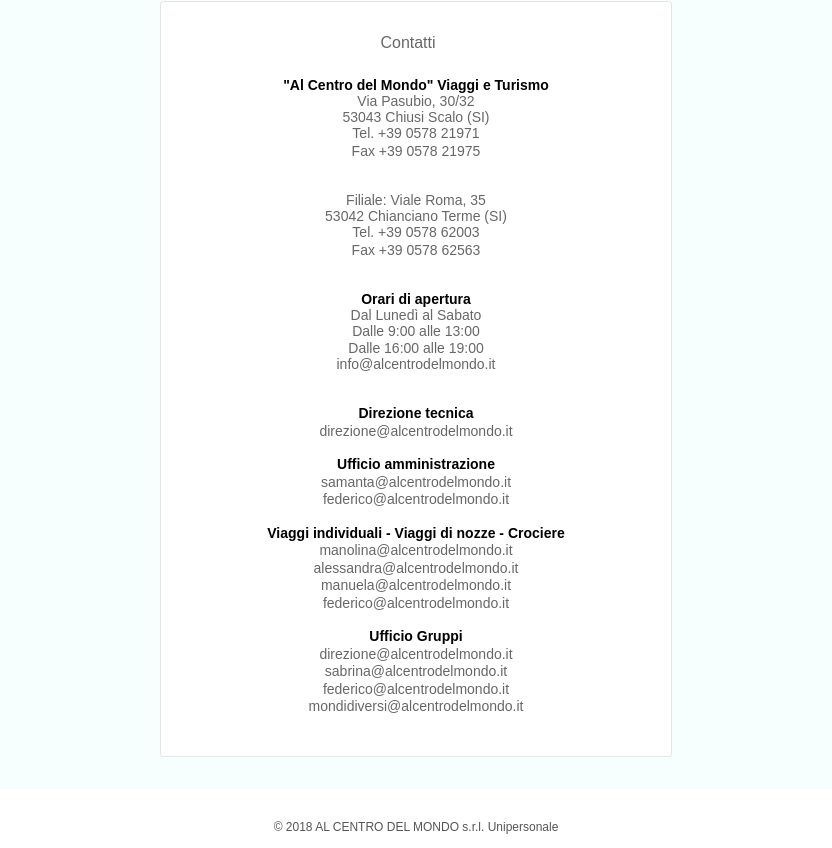
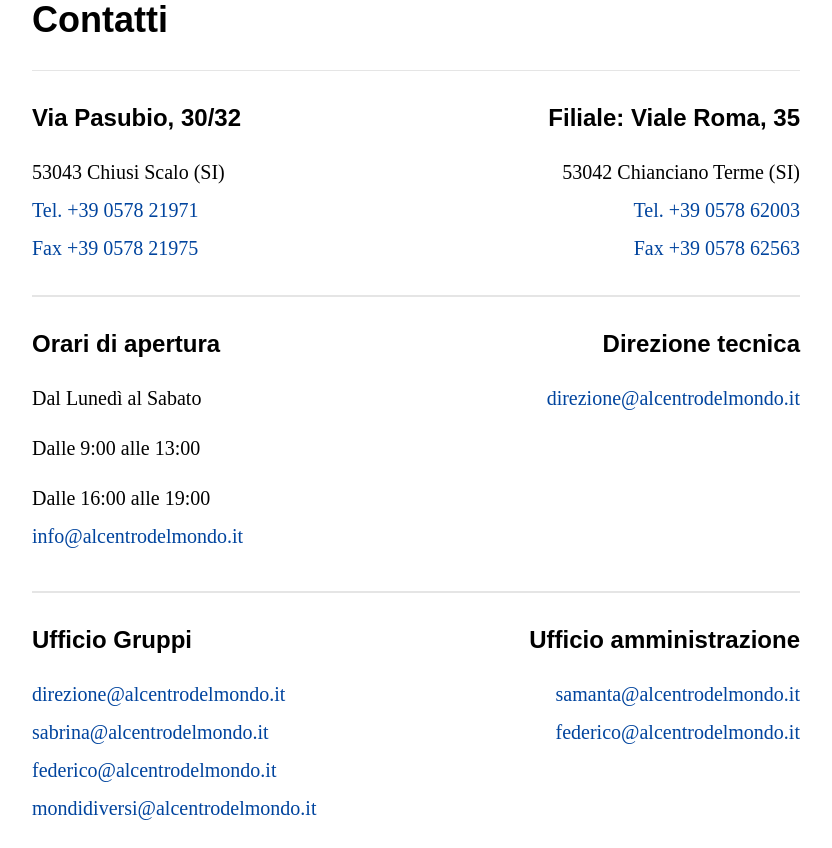
Before and after one commit to eneax/globetrotter, a React (Create React App) app: page /contact in a window 1280 px wide. Shown: the part 463-1311 px from the top of the page, without its empty margins (224-1056 px from the left). Built offline with nearby package versions, Linux system fonts and the light colour scheme.

Commit message:
Refactor Contact component

```diff
--- a/src/components/Contact.js
+++ b/src/components/Contact.js
@@ -7,93 +7,82 @@ const Contact = () => {
     <div className='ph3-ns'>
       <Header/>
 
-      <section className="bg-washed-blue pa2 pa4-ns tc">
-        <article className="ba b--black-10 br2 bg-white pa4 mw6 center">
-          <div>
-            <h4 className="f5 fw4 black-60 dib v-mid mv0 mr3">Contatti</h4>
+      <section className="mw7 center baskerville">
+        <h2 className="f4 f2-ns fw6 ph3 ph0-l avenir">Contatti</h2>
+        <article className="bt bb b--black-10">
+          <div className="db pv4 ph3 ph0-l no-underline black">
+            <div className="flex flex-column flex-row-ns">
+              <div className="pr3-ns mb4 mb0-ns w-100 w-40-ns">
+                <h3 className="f5 f3-ns avenir mt0 lh-title">Via Pasubio, 30/32</h3>
+                <p className="f6 f4-l lh-copy mb2">53043 Chiusi Scalo (SI)</p>
+                <a href="tel:+39 0578 21971" className="f6 f4-l lh-copy mv2 db dark-blue link lh-title underline-hover">Tel. +39 0578 21971</a>
+                <a href="tel:+39 0578 21975" className="f6 f4-l lh-copy mv0 db dark-blue link lh-title underline-hover">Fax +39 0578 21975</a>
+              </div>
+              <div className="w-100 w-60-ns pl3-ns tr-ns">
+                <h3 className="f5 f3-ns avenir mt0 lh-title">Filiale: Viale Roma, 35</h3>
+                <p className="f6 f4-l lh-copy mb2">53042 Chianciano Terme (SI)</p>
+                <a href="tel:+39 0578 62003" className="f6 f4-l lh-copy mv2 db dark-blue link lh-title underline-hover">Tel. +39 0578 62003</a>
+                <a href="tel:+39 0578 62563" className="f6 f4-l lh-copy mv0 db dark-blue link lh-title underline-hover">Fax +39 0578 62563</a>
+              </div>
+            </div>
           </div>
+        </article>
+      </section>
 
-          <ul className="list f6 pl0 mt3 mb0">
-            <li className="pv2">
-              <span className="fw7">"Al Centro del Mondo" Viaggi e Turismo</span>
-              <span className="db black-60">Via Pasubio, 30/32</span>
-              <span className="db black-60">53043 Chiusi Scalo (SI)</span>
-              <a href="tel:+39 0578 21971" className="db black-60 link lh-title underline-hover">Tel. +39 0578 21971</a>
-              <a href="tel:+39 0578 21975" className="db black-60 link lh-title underline-hover">Fax +39 0578 21975</a>
-            </li>
-          </ul>
+      <section className="mw7 center baskerville">
+        <article className="bt bb b--black-10">
+          <div className="db pv4 ph3 ph0-l no-underline black">
+            <div className="flex flex-column flex-row-ns">
+              <div className="pr3-ns mb4 mb0-ns w-100 w-40-ns">
+                <h3 className="f5 f3-ns avenir mt0 lh-title">Orari di apertura</h3>
+                <p className="f6 f4-l lh-copy mb2">Dal Lunedì al Sabato</p>
+                <p className="f6 f4-l lh-copy mb2">Dalle 9:00 alle 13:00</p>
+                <p className="f6 f4-l lh-copy mb2">Dalle 16:00 alle 19:00</p>
+                <a href="mailto:info@alcentrodelmondo.it" className="f6 f4-l lh-copy mv2 db dark-blue link lh-title underline-hover">info@alcentrodelmondo.it</a>
+              </div>
+              <div className="w-100 w-60-ns pl3-ns tr-ns">
+                <h3 className="f5 f3-ns avenir mt0 lh-title">Direzione tecnica</h3>
+                <a href="mailto:direzione@alcentrodelmondo.it" className="f6 f4-l lh-copy mv2 db dark-blue link lh-title underline-hover">direzione@alcentrodelmondo.it</a>
+              </div>
+            </div>
+          </div>
+        </article>
+      </section>
 
-          <ul className="list f6 pl0 mt3 mb0">
-            <li className="pv2">
-              <span className="db black-60">Filiale: Viale Roma, 35</span>
-              <span className="db black-60">53042 Chianciano Terme (SI)</span>
-              <a href="tel:+39 0578 62003" className="db black-60 link lh-title underline-hover">Tel. +39 0578 62003</a>
-              <a href="tel:+39 0578 62563" className="db black-60 link lh-title underline-hover">Fax +39 0578 62563</a>
-            </li>
-          </ul>
+      <section className="mw7 center baskerville">
+        <article className="bt bb b--black-10">
+          <div className="db pv4 ph3 ph0-l no-underline black">
+            <div className="flex flex-column flex-row-ns">
+              <div className="pr3-ns mb4 mb0-ns w-100 w-40-ns">
+                <h3 className="f5 f3-ns avenir mt0 lh-title">Ufficio Gruppi</h3>
+                <a href="mailto:direzione@alcentrodelmondo.it" className="f6 f4-l lh-copy mv2 db dark-blue link lh-title underline-hover">direzione@alcentrodelmondo.it</a>
+                <a href="mailto:sabrina@alcentrodelmondo.it" className="f6 f4-l lh-copy mv2 db dark-blue link lh-title underline-hover">sabrina@alcentrodelmondo.it</a>
+                <a href="mailto:federico@alcentrodelmondo.it" className="f6 f4-l lh-copy mv2 db dark-blue link lh-title underline-hover">federico@alcentrodelmondo.it</a>
+                <a href="mailto:mondidiversi@alcentrodelmondo.it" className="f6 f4-l lh-copy mv2 db dark-blue link lh-title underline-hover">mondidiversi@alcentrodelmondo.it</a>
+              </div>
+              <div className="w-100 w-60-ns pl3-ns tr-ns">
+                <h3 className="f5 f3-ns avenir mt0 lh-title">Ufficio amministrazione</h3>
+                <a href="mailto:samanta@alcentrodelmondo.it" className="f6 f4-l lh-copy mv2 db dark-blue link lh-title underline-hover">samanta@alcentrodelmondo.it</a>
+                <a href="mailto:federico@alcentrodelmondo.it" className="f6 f4-l lh-copy mv2 db dark-blue link lh-title underline-hover">federico@alcentrodelmondo.it</a>
+              </div>
+            </div>
+          </div>
+        </article>
+      </section>
 
-          <ul className="list f6 pl0 mt3 mb0">
-            <li className="pv2">
-              <span className="fw7">Orari di apertura</span>
-              <span className="db black-60">Dal Lunedì al Sabato</span>
-              <span className="db black-60">Dalle 9:00 alle 13:00</span>
-              <span className="db black-60">Dalle 16:00 alle 19:00</span>
-              <a href="mailto:info@alcentrodelmondo.it" className="link blue lh-title underline-hover" target="_blank" rel="noopener noreferrer">
-                <span className="db black-60">info@alcentrodelmondo.it</span>
-              </a>
-            </li>
-          </ul>
-
-          <ul className="list f6 pl0 mt3 mb0">
-            <li className="pv2">
-              <span className="fw7">Direzione tecnica</span>
-              <a href="mailto:direzione@alcentrodelmondo.it" className="link blue lh-title underline-hover" target="_blank" rel="noopener noreferrer">
-                <span className="db black-60">direzione@alcentrodelmondo.it</span>
-              </a>
-            </li>
-
-            <li className="pv2">
-              <span className="fw7">Ufficio amministrazione</span>
-              <a href="mailto:samanta@alcentrodelmondo.it" className="link blue lh-title underline-hover" target="_blank" rel="noopener noreferrer">
-                <span className="db black-60">samanta@alcentrodelmondo.it</span>
-              </a>
-              <a href="mailto:federico@alcentrodelmondo.it" className="link blue lh-title underline-hover" target="_blank" rel="noopener noreferrer">
-                <span className="db black-60">federico@alcentrodelmondo.it</span>
-              </a>
-            </li>
-
-            <li className="pv2">
-              <span className="fw7">Viaggi individuali - Viaggi di nozze - Crociere</span>
-              <a href="mailto:manolina@alcentrodelmondo.it" className="link blue lh-title underline-hover" target="_blank" rel="noopener noreferrer">
-                <span className="db black-60">manolina@alcentrodelmondo.it</span>
-              </a>
-              <a href="mailto:alessandra@alcentrodelmondo.it" className="link blue lh-title underline-hover" target="_blank" rel="noopener noreferrer">
-                <span className="db black-60">alessandra@alcentrodelmondo.it</span>
-              </a>
-              <a href="mailto:manuela@alcentrodelmondo.it" className="link blue lh-title underline-hover" target="_blank" rel="noopener noreferrer">
-                <span className="db black-60">manuela@alcentrodelmondo.it</span>
-              </a>
-              <a href="mailto:federico@alcentrodelmondo.it" className="link blue lh-title underline-hover" target="_blank" rel="noopener noreferrer">
-                <span className="db black-60">federico@alcentrodelmondo.it</span>
-              </a>
-            </li>
-
-            <li className="pv2">
-              <span className="fw7">Ufficio Gruppi</span>
-              <a href="mailto:direzione@alcentrodelmondo.it" className="link blue lh-title underline-hover" target="_blank" rel="noopener noreferrer">
-                <span className="db black-60">direzione@alcentrodelmondo.it</span>
-              </a>
-              <a href="mailto:sabrina@alcentrodelmondo.it" className="link blue lh-title underline-hover" target="_blank" rel="noopener noreferrer">
-                <span className="db black-60">sabrina@alcentrodelmondo.it</span>
-              </a>
-              <a href="mailto:federico@alcentrodelmondo.it" className="link blue lh-title underline-hover" target="_blank" rel="noopener noreferrer">
-                <span className="db black-60">federico@alcentrodelmondo.it</span>
-              </a>
-              <a href="mailto:mondidiversi@alcentrodelmondo.it" className="link blue lh-title underline-hover" target="_blank" rel="noopener noreferrer">
-                <span className="db black-60">mondidiversi@alcentrodelmondo.it</span>
-              </a>
-            </li>
-          </ul>
+      <section className="mw7 center baskerville">
+        <article className="bt bb b--black-10">
+          <div className="db pv4 ph3 ph0-l no-underline black">
+            <div className="flex flex-column flex-row-ns">
+              <div className="pr3-ns mb4 mb0-ns w-100 tc-ns">
+                <h3 className="f5 f3-ns avenir mt0 lh-title">Viaggi individuali - Viaggi di nozze - Crociere</h3>
+                <a href="mailto:manolina@alcentrodelmondo.it" className="f6 f4-l lh-copy mv2 db dark-blue link lh-title underline-hover">manolina@alcentrodelmondo.it</a>
+                <a href="mailto:alessandra@alcentrodelmondo.it" className="f6 f4-l lh-copy mv2 db dark-blue link lh-title underline-hover">alessandra@alcentrodelmondo.it</a>
+                <a href="mailto:manuela@alcentrodelmondo.it" className="f6 f4-l lh-copy mv2 db dark-blue link lh-title underline-hover">manuela@alcentrodelmondo.it</a>
+                <a href="mailto:federico@alcentrodelmondo.it" className="f6 f4-l lh-copy mv2 db dark-blue link lh-title underline-hover">federico@alcentrodelmondo.it</a>
+              </div>
+            </div>
+          </div>
         </article>
       </section>
 
```
